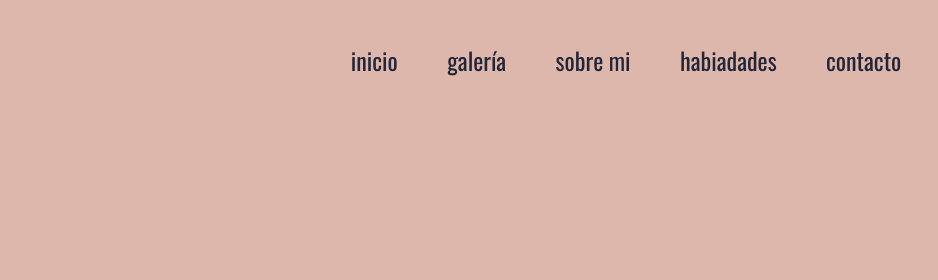
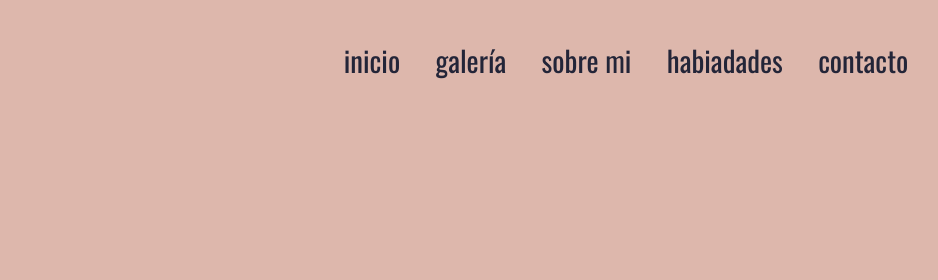
Before and after one commit to DaniRox/DaniRox-Portfolio, a plain HTML site: page index.html in a window 1280 px wide. Shown: the top 280 px of the page, 226-1164 px from the left. Drawn offline with nearby package versions, Linux system fonts and the light colour scheme; a web font is replaced by a local one.

Commit message:
estilos header y footer

```diff
--- a/index.html
+++ b/index.html
@@ -42,11 +42,11 @@
         </div>
 
         <div class="menu-nav" id="menu-nav">
-            <a href="#start" class="txt-diff txt-diff--s txt--dark">inicio</a>
-            <a href="#galery" class="txt-diff txt-diff--s txt--dark">galería</a>
-            <a href="#profile" class="txt-diff txt-diff--s txt--dark">sobre mi</a>
-            <a href="#skills" class="txt-diff txt-diff--s txt--dark">habiadades</a>
-            <a href="#contact" class="txt-diff txt-diff--s txt--dark">contacto</a>
+            <a href="#start" class="txt-diff txt-diff--m txt--dark">inicio</a>
+            <a href="#galery" class="txt-diff txt-diff--m txt--dark">galería</a>
+            <a href="#profile" class="txt-diff txt-diff--m txt--dark">sobre mi</a>
+            <a href="#skills" class="txt-diff txt-diff--m txt--dark">habiadades</a>
+            <a href="#contact" class="txt-diff txt-diff--m txt--dark">contacto</a>
         </div>
 
     </nav>
--- a/styles/styles.css
+++ b/styles/styles.css
@@ -58,13 +58,19 @@ html {
 }
 
 .txt-diff--l{
-    font-size: 1.5rem;
+    font-size: 1.6rem;
     font-weight: 300;
     color: var(--color-clear);
 }
 
+.txt-diff--m{
+    font-size: 1.2rem;
+    font-weight: 400;
+    color: var(--color-dark);
+}
+
 .txt-diff--s{
-    font-size: 1rem;
+    font-size: 0.9rem;
     font-weight: 400;
 }
 
```
